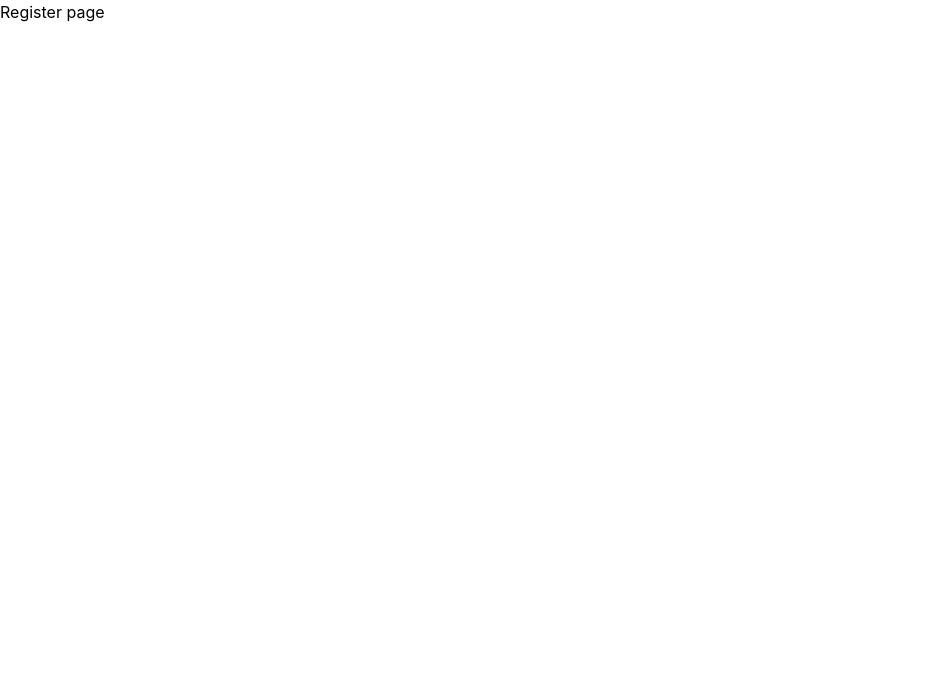
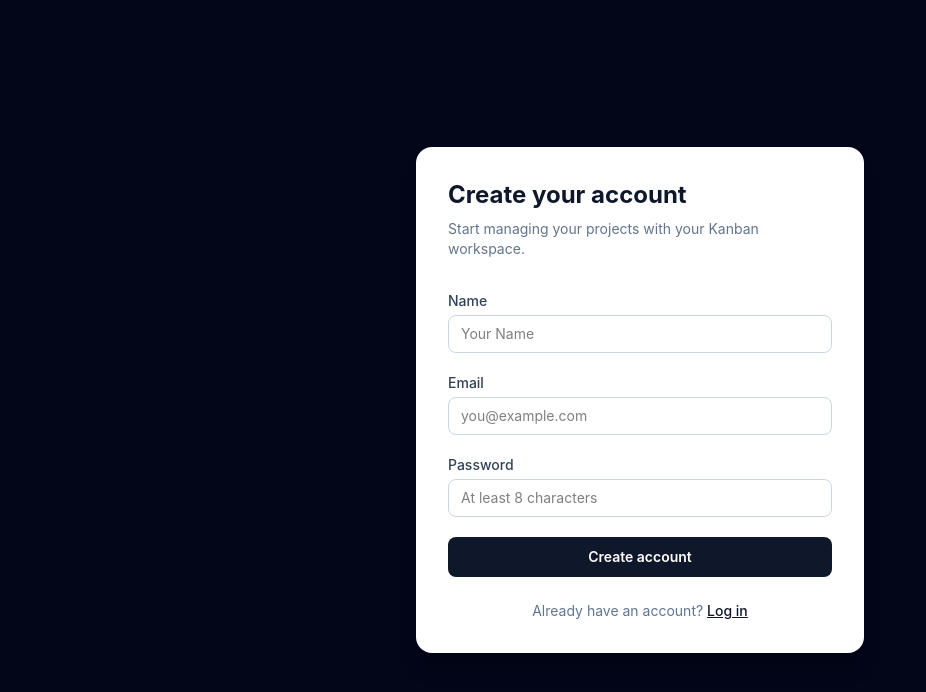
Before and after one commit to farhanabsar21/kanban-app, a React (Vite) app in the folder apps/web/: page /register in a window 1280 px wide. Shown: the top 692 px of the page, without its empty margins (0-926 px from the left). Built offline with nearby package versions, Linux system fonts and the light colour scheme; no server answers.

Commit message:
feat: registration ui flow added

```diff
--- /dev/null
+++ b/apps/web/src/features/auth/schemas/register-schema.ts
@@ -0,0 +1,9 @@
+import { z } from "zod";
+
+export const registerSchema = z.object({
+  name: z.string().min(2, "Name must be at least 2 characters"),
+  email: z.string().email("Enter a valid email"),
+  password: z.string().min(8, "Password must be at least 8 characters"),
+});
+
+export type RegisterFormValues = z.infer<typeof registerSchema>;
--- a/apps/web/src/pages/register-page.tsx
+++ b/apps/web/src/pages/register-page.tsx
@@ -1,5 +1,136 @@
-import {} from "react";
+import { zodResolver } from "@hookform/resolvers/zod";
+import { AxiosError } from "axios";
+import { useForm } from "react-hook-form";
+import { Link, useNavigate } from "react-router-dom";
+import { useRegister } from "../features/auth/hooks/use-auth";
+import {
+  type RegisterFormValues,
+  registerSchema,
+} from "../features/auth/schemas/register-schema";
+
+type ApiError = {
+  message: string;
+};
 
 export function RegisterPage() {
-  return <div>Register page</div>;
+  const navigate = useNavigate();
+  const registerMutation = useRegister();
+
+  const form = useForm<RegisterFormValues>({
+    resolver: zodResolver(registerSchema),
+    defaultValues: {
+      name: "",
+      email: "",
+      password: "",
+    },
+  });
+
+  const onSubmit = async (values: RegisterFormValues) => {
+    try {
+      await registerMutation.mutateAsync(values);
+      navigate("/dashboard");
+    } catch {
+      // Error rendered below
+    }
+  };
+
+  const errorMessage =
+    registerMutation.error instanceof AxiosError
+      ? registerMutation.error.response?.data?.message ||
+        JSON.stringify(registerMutation.error.response?.data)
+      : null;
+
+  return (
+    <main className="flex min-h-screen items-center justify-center bg-slate-950 px-4">
+      <div className="w-full max-w-md rounded-2xl bg-white p-8 shadow-xl">
+        <div className="mb-8">
+          <h1 className="text-2xl font-bold text-slate-900">
+            Create your account
+          </h1>
+          <p className="mt-2 text-sm text-slate-500">
+            Start managing your projects with your Kanban workspace.
+          </p>
+        </div>
+
+        {errorMessage ? (
+          <div className="mb-4 rounded-lg bg-red-50 px-4 py-3 text-sm text-red-700">
+            {errorMessage}
+          </div>
+        ) : null}
+
+        <form onSubmit={form.handleSubmit(onSubmit)} className="space-y-5">
+          <div>
+            <label className="mb-1 block text-sm font-medium text-slate-700">
+              Name
+            </label>
+            <input
+              type="text"
+              autoComplete="name"
+              {...form.register("name")}
+              className="w-full rounded-lg border border-slate-300 px-3 py-2 text-sm outline-none focus:border-slate-900"
+              placeholder="Your Name"
+            />
+            {form.formState.errors.name ? (
+              <p className="mt-1 text-sm text-red-600">
+                {form.formState.errors.name.message}
+              </p>
+            ) : null}
+          </div>
+
+          <div>
+            <label className="mb-1 block text-sm font-medium text-slate-700">
+              Email
+            </label>
+            <input
+              type="email"
+              autoComplete="email"
+              {...form.register("email")}
+              className="w-full rounded-lg border border-slate-300 px-3 py-2 text-sm outline-none focus:border-slate-900"
+              placeholder="you@example.com"
+            />
+            {form.formState.errors.email ? (
+              <p className="mt-1 text-sm text-red-600">
+                {form.formState.errors.email.message}
+              </p>
+            ) : null}
+          </div>
+
+          <div>
+            <label className="mb-1 block text-sm font-medium text-slate-700">
+              Password
+            </label>
+            <input
+              type="password"
+              autoComplete="new-password"
+              {...form.register("password")}
+              className="w-full rounded-lg border border-slate-300 px-3 py-2 text-sm outline-none focus:border-slate-900"
+              placeholder="At least 8 characters"
+            />
+            {form.formState.errors.password ? (
+              <p className="mt-1 text-sm text-red-600">
+                {form.formState.errors.password.message}
+              </p>
+            ) : null}
+          </div>
+
+          <button
+            type="submit"
+            disabled={registerMutation.isPending}
+            className="w-full rounded-lg bg-slate-900 px-4 py-2.5 text-sm font-semibold text-white hover:bg-slate-800 disabled:cursor-not-allowed disabled:opacity-60"
+          >
+            {registerMutation.isPending
+              ? "Creating account..."
+              : "Create account"}
+          </button>
+        </form>
+
+        <p className="mt-6 text-center text-sm text-slate-500">
+          Already have an account?{" "}
+          <Link to="/login" className="font-medium text-slate-900 underline">
+            Log in
+          </Link>
+        </p>
+      </div>
+    </main>
+  );
 }
```
